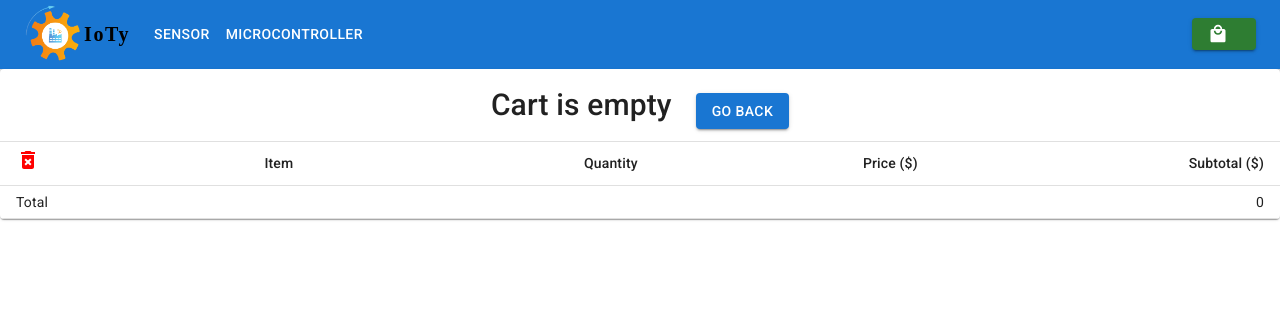
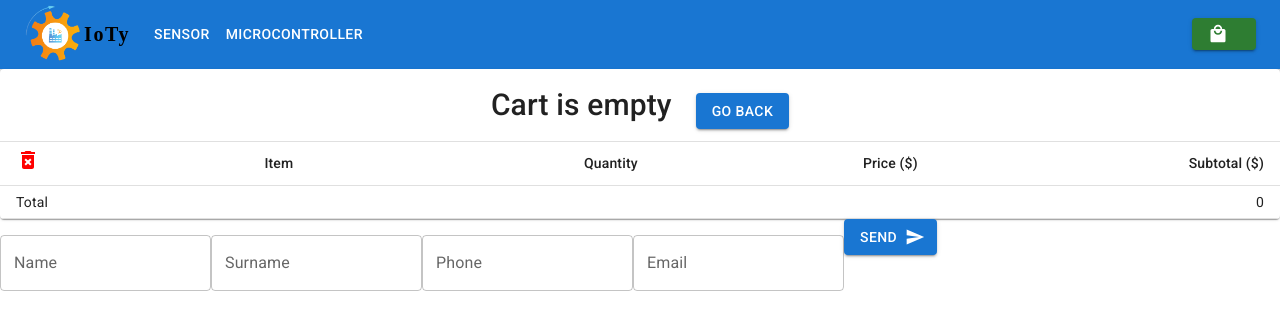
Before and after one commit to matiasgays/E-commerce-FrontEnd-React, a React (Create React App) app: page /cart in a window 1280 px wide. Shown: the top 330 px of the page. Built offline with nearby package versions, Linux system fonts and the light colour scheme.

Commit message:
primera preentrega Item Collection II

```diff
--- a/src/App.js
+++ b/src/App.js
@@ -1,7 +1,7 @@
 import React from "react"
 import NavBar from './components/NavBar'
-import ItemListContainer from './components/ItemListContainer'
-import ItemDetailContainer from "./components/ItemDetailContainer"
+import ItemListContainer from './containers/ItemListContainer'
+import ItemDetailContainer from "./containers/ItemDetailContainer"
 import Cart from "./components/Cart"
 import { BrowserRouter, Routes, Route } from "react-router-dom"
 import CartContextProvider from "./context/CartContext"
--- a/src/components/Cart.js
+++ b/src/components/Cart.js
@@ -11,12 +11,15 @@ import Paper from '@mui/material/Paper'
 import DeleteForeverIcon from '@mui/icons-material/DeleteForever'
 import Button from '@mui/material/Button'
 import { Link } from 'react-router-dom'
+import Form from './Form'
 
 const Cart = () => {
 
   const { cartList, removeItem, clear } = useContext(CartContext)
+  let sumTotal = 0
+  let totalItems = []
 
-  const toggleCartView = () => {
+  const clearCartView = () => {
     clear()
   }
 
@@ -42,7 +45,7 @@ const Cart = () => {
             </TableRow>
             <TableRow>
               <TableCell>
-                <DeleteForeverIcon sx={{ color: 'red' }} variant="contained" onClick={toggleCartView}/>
+                <DeleteForeverIcon sx={{ color: 'red' }} variant="contained" onClick={clearCartView}/>
               </TableCell>
               <TableCell align="center">Item</TableCell>
               <TableCell align="right">Quantity</TableCell>
@@ -51,7 +54,9 @@ const Cart = () => {
             </TableRow>
           </TableHead>
           <TableBody>
-            {cartList.map((item) => (
+            {cartList.map((item) => {
+              totalItems.push(item)
+              return (
                 <TableRow
                   key={item.id}
                   sx={{ '&:last-child td, &:last-child th': { border: 0 } }}
@@ -66,18 +71,19 @@ const Cart = () => {
                     <TableCell align="right">{item.price}</TableCell>
                     <TableCell align="right">{item.price*item.quantity}</TableCell>
                 </TableRow>
-            ))}
+            )})}
             <TableRow>
                 <TableCell align="left" colSpan={4}>
                   Total
                 </TableCell>
                 <TableCell align="right">
-                  {cartList.reduce((total, item)=>total+(item.price*item.quantity),0)}
+                  {sumTotal = cartList.reduce((total, item)=>total+(item.price*item.quantity),0)}
                 </TableCell>
               </TableRow>
           </TableBody>
         </Table>
       </TableContainer>
+      <Form items = {totalItems} total={sumTotal}/>
   </>
   )
 }
--- /dev/null
+++ b/src/components/Form.js
@@ -0,0 +1,63 @@
+import React, { useState } from 'react'
+import TextField from '@mui/material/TextField'
+import Button from '@mui/material/Button'
+import SendIcon from '@mui/icons-material/Send'
+import { db } from '../firebase/firebase'
+import { collection, addDoc, serverTimestamp } from 'firebase/firestore'
+
+const textFields = [['Name','text'], ['Surname','text'], ['Phone','number'], ['Email','email']]
+
+const Form = ({items, total}) => {
+
+  const [inputs, setInputs] = useState({})
+
+  const handleChange = (e) => {
+    const name = e.target.name
+    const value = e.target.value
+    setInputs(values => ({...values, [name]: value}))
+  }
+
+  const handleSubmit = (e) => {
+    e.preventDefault()
+    const collections = collection(db, 'sells')
+    const fetchDoc = async () => {
+      try {
+        await addDoc(collections, {
+          buyer: inputs,
+          items,
+          total,
+          date: serverTimestamp()
+        })
+        alert(`Your order was loaded successfully. Your order ID is ${collection.id}`)
+      } catch (e) {
+        console.log(e)
+      }
+    }
+    fetchDoc()
+  }
+
+  return(
+    <form onSubmit={handleSubmit}>
+      {textFields.map((field,i) => {
+        return (
+          <TextField
+            key={i}
+            id="outlined-basic"
+            type={field[1]}
+            label={field[0]}
+            name={field[0]}
+            variant="outlined"
+            margin="normal"
+            onChange = {handleChange}
+            value = {inputs.field}
+          />
+        )}
+      )}
+      <Button variant="contained" endIcon={<SendIcon />} type='submit'>
+        Send
+      </Button>
+    </form>
+  )
+}
+
+export default Form
--- a/src/components/ItemDetailContainer.js
+++ b/src/containers/ItemDetailContainer.js
@@ -1,5 +1,5 @@
 import * as React from 'react'
-import ItemDetail from './ItemDetail'
+import ItemDetail from '../components/ItemDetail'
 import CircularProgress from '@mui/material/CircularProgress'
 import { useParams } from 'react-router-dom'
 import { db } from '../firebase/firebase'
--- a/src/components/ItemListContainer.js
+++ b/src/containers/ItemListContainer.js
@@ -1,5 +1,5 @@
 import * as React from 'react'
-import ItemList from './ItemList'
+import ItemList from '../components/ItemList'
 import CircularProgress from '@mui/material/CircularProgress'
 import { useParams } from 'react-router-dom'
 import { db } from '../firebase/firebase'
--- a/src/index.js
+++ b/src/index.js
@@ -2,14 +2,8 @@ import React from 'react'
 import ReactDOM from 'react-dom/client'
 import './index.css'
 import App from './App'
-import reportWebVitals from './reportWebVitals'
 
 const root = ReactDOM.createRoot(document.getElementById('root'));
 root.render(
   <App />
 )
-
-// If you want to start measuring performance in your app, pass a function
-// to log results (for example: reportWebVitals(console.log))
-// or send to an analytics endpoint. Learn more: https://bit.ly/CRA-vitals
-reportWebVitals()
--- a/src/reportWebVitals.js
+++ /dev/null
@@ -1,13 +0,0 @@
-const reportWebVitals = onPerfEntry => {
-  if (onPerfEntry && onPerfEntry instanceof Function) {
-    import('web-vitals').then(({ getCLS, getFID, getFCP, getLCP, getTTFB }) => {
-      getCLS(onPerfEntry);
-      getFID(onPerfEntry);
-      getFCP(onPerfEntry);
-      getLCP(onPerfEntry);
-      getTTFB(onPerfEntry);
-    })
-  }
-}
-
-export default reportWebVitals
```
Also changed, not shown: package.json (+1 -8 lines), src/setupTests.js (deleted, +0 -5 lines), 1 other file (tests, documents, lock files or other folders). Lines whose indentation alone changed are shown as unchanged.
